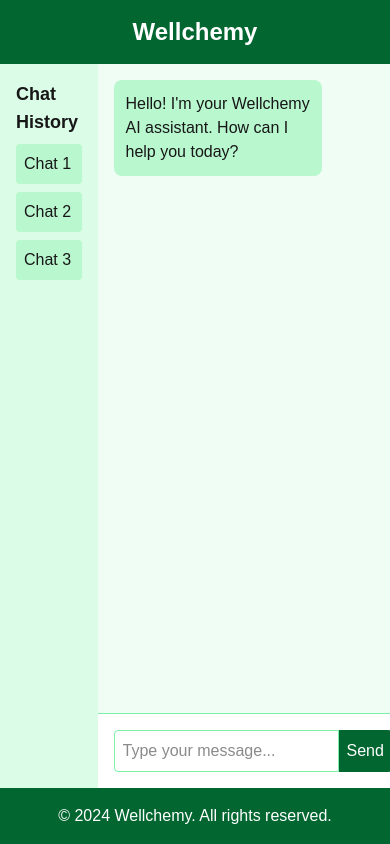
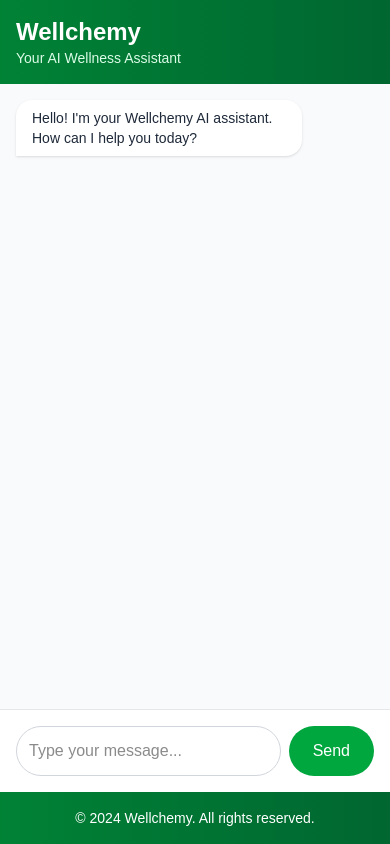
Before and after one commit to jkranker18/wellchemyai, a Next.js app in the folder frontend/: page / in a window 390 px wide. Built offline with nearby package versions, Linux system fonts and the light colour scheme.

Commit message:
Update frontend UI with improved styling and responsive design

```diff
--- a/frontend/src/app/page.tsx
+++ b/frontend/src/app/page.tsx
@@ -1,6 +1,6 @@
 'use client';
 
-import React, { useState } from 'react';
+import React, { useState, useRef, useEffect } from 'react';
 import { api } from '@/services/api';
 
 interface Message {
@@ -9,26 +9,43 @@
   isUser: boolean;
 }
 
-// Placeholder components for the chat UI
 const Header = () => (
-  <header className="bg-green-800 text-white p-4 text-center">
+  <header className="bg-gradient-to-r from-green-700 to-green-800 text-white p-4 shadow-md">
+    <div className="container mx-auto">
       <h1 className="text-2xl font-bold">Wellchemy</h1>
+      <p className="text-sm text-green-100">Your AI Wellness Assistant</p>
+    </div>
   </header>
 );
 
 const LeftRail = () => (
-  <div className="bg-green-100 p-4 h-full">
-    <h2 className="text-lg font-semibold mb-2">Chat History</h2>
+  <div className="bg-white p-4 h-full border-r border-gray-200">
+    <h2 className="text-lg font-semibold mb-4 text-gray-700">Chat History</h2>
     <ul className="space-y-2">
-      <li className="p-2 bg-green-200 rounded">Chat 1</li>
-      <li className="p-2 bg-green-200 rounded">Chat 2</li>
-      <li className="p-2 bg-green-200 rounded">Chat 3</li>
+      <li className="p-3 bg-green-50 rounded-lg hover:bg-green-100 cursor-pointer transition-colors">
+        <span className="text-sm text-gray-600">Today's Chat</span>
+      </li>
+      <li className="p-3 bg-green-50 rounded-lg hover:bg-green-100 cursor-pointer transition-colors">
+        <span className="text-sm text-gray-600">Dietary Assessment</span>
+      </li>
+      <li className="p-3 bg-green-50 rounded-lg hover:bg-green-100 cursor-pointer transition-colors">
+        <span className="text-sm text-gray-600">Wellness Plan</span>
+      </li>
     </ul>
   </div>
 );
 
 const ChatArea = ({ messages, onSendMessage }: { messages: Message[], onSendMessage: (text: string) => void }) => {
   const [inputText, setInputText] = useState('');
+  const messagesEndRef = useRef<HTMLDivElement>(null);
+
+  const scrollToBottom = () => {
+    messagesEndRef.current?.scrollIntoView({ behavior: "smooth" });
+  };
+
+  useEffect(() => {
+    scrollToBottom();
+  }, [messages]);
 
   const handleSubmit = (e: React.FormEvent) => {
     e.preventDefault();
@@ -39,31 +56,45 @@
   };
 
   return (
-    <div className="flex flex-col h-full">
-      <div className="flex-1 p-4 overflow-y-auto bg-green-50">
+    <div className="flex flex-col h-full bg-gray-50">
+      <div className="flex-1 p-4 overflow-y-auto">
+        <div className="max-w-3xl mx-auto space-y-4">
           {messages.map((message) => (
             <div
               key={message.id}
-            className={`mb-4 p-3 rounded-lg ${
-              message.isUser ? 'bg-green-300 ml-auto' : 'bg-green-200'
-            } max-w-[80%]`}
+              className={`flex ${message.isUser ? 'justify-end' : 'justify-start'}`}
             >
-            {message.text}
+              <div
+                className={`max-w-[80%] rounded-2xl px-4 py-2 ${
+                  message.isUser
+                    ? 'bg-green-600 text-white rounded-br-none'
+                    : 'bg-white text-gray-800 rounded-bl-none shadow-sm'
+                }`}
+              >
+                <p className="text-sm sm:text-base">{message.text}</p>
+              </div>
             </div>
           ))}
+          <div ref={messagesEndRef} />
         </div>
-      <form onSubmit={handleSubmit} className="p-4 border-t border-green-300">
-        <div className="flex">
+      </div>
+      <form onSubmit={handleSubmit} className="border-t border-gray-200 bg-white p-4">
+        <div className="max-w-3xl mx-auto">
+          <div className="flex gap-2">
             <input
               type="text"
               value={inputText}
               onChange={(e) => setInputText(e.target.value)}
               placeholder="Type your message..."
-            className="flex-1 p-2 border border-green-300 rounded-l"
+              className="flex-1 p-3 border border-gray-300 rounded-full focus:outline-none focus:border-green-500 focus:ring-1 focus:ring-green-500"
             />
-          <button type="submit" className="bg-green-800 text-white p-2 rounded-r">
+            <button
+              type="submit"
+              className="bg-green-600 text-white px-6 py-3 rounded-full hover:bg-green-700 transition-colors focus:outline-none focus:ring-2 focus:ring-green-500 focus:ring-offset-2"
+            >
               Send
             </button>
+          </div>
         </div>
       </form>
     </div>
@@ -71,7 +102,7 @@
 };
 
 const Footer = () => (
-  <footer className="bg-green-800 text-white p-4 text-center">
+  <footer className="bg-gradient-to-r from-green-700 to-green-800 text-white p-4 text-center text-sm">
     <p>© 2024 Wellchemy. All rights reserved.</p>
   </footer>
 );
@@ -127,13 +158,13 @@
   };
 
   return (
-    <div className="flex flex-col h-screen">
+    <div className="flex flex-col h-screen bg-gray-50">
       <Header />
-      <div className="flex flex-1">
-        <div className="w-1/4">
+      <div className="flex flex-1 overflow-hidden">
+        <div className="w-1/4 hidden md:block">
           <LeftRail />
         </div>
-        <div className="w-3/4">
+        <div className="w-full md:w-3/4">
           <ChatArea messages={messages} onSendMessage={handleSendMessage} />
         </div>
       </div>
```
Lines whose indentation alone changed are shown as unchanged.
